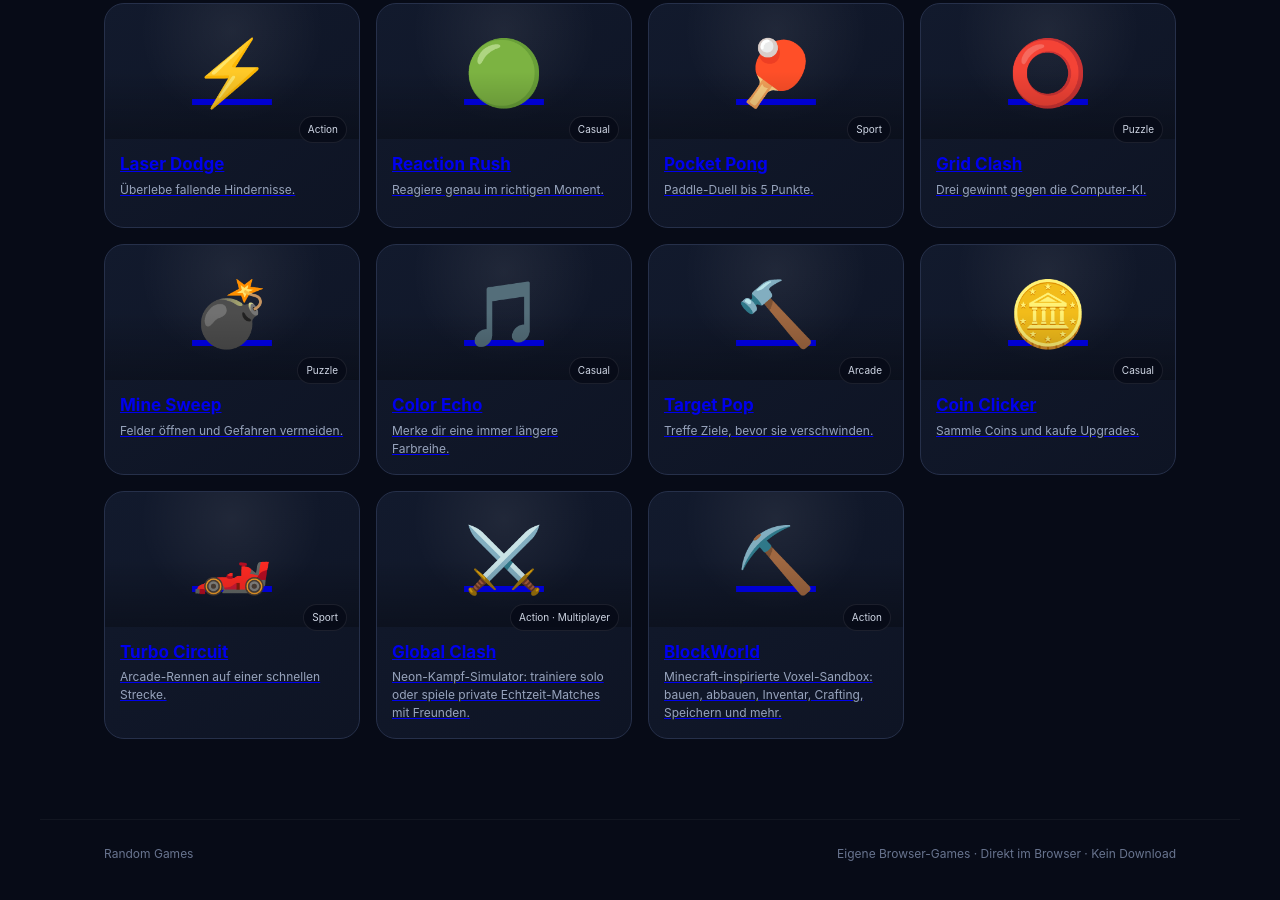
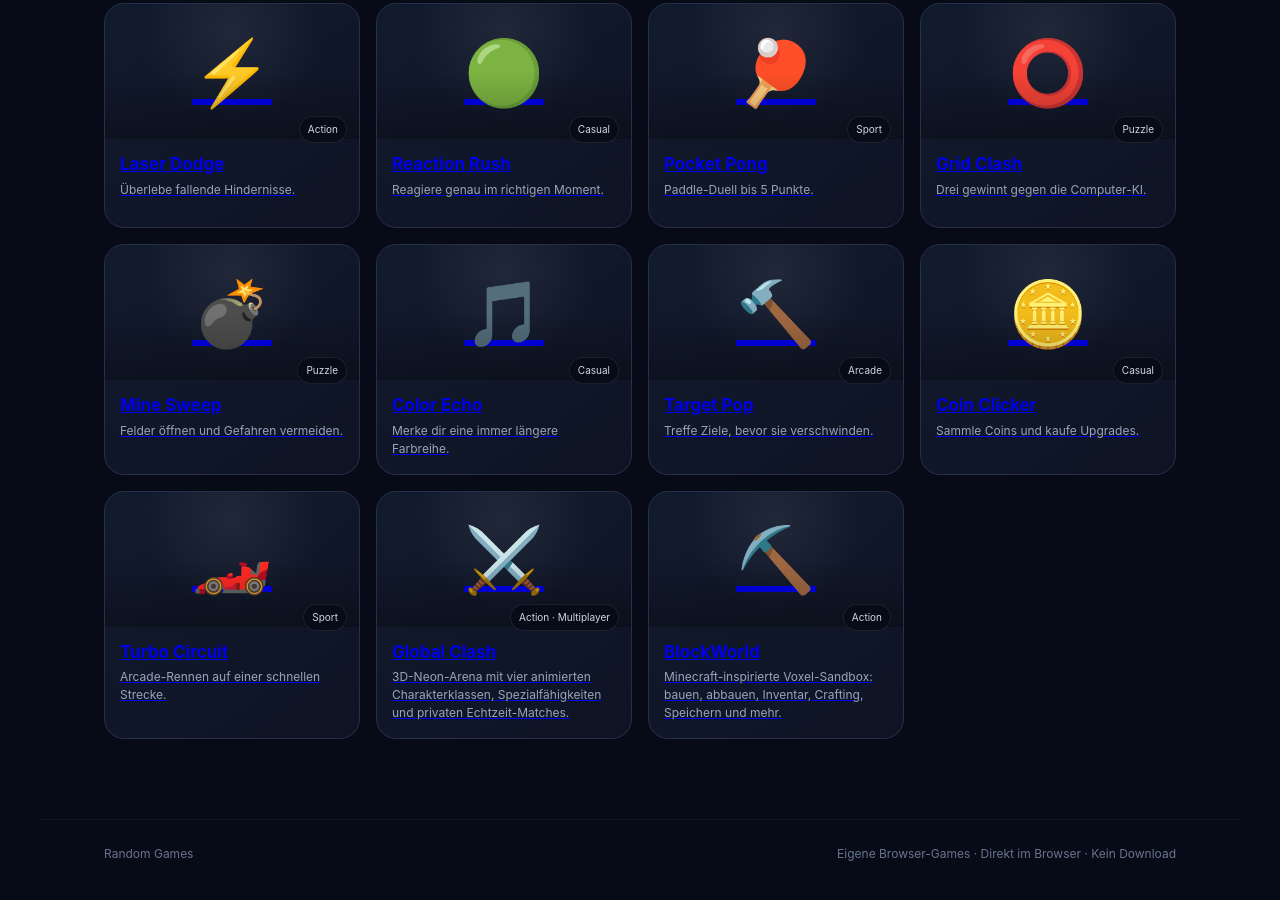
Before and after one commit to stikerpo-spec/Random-Games, a plain HTML site: page index.html in a window 1280 px wide. Shown: the part 1674-2574 px from the top of the page. Drawn offline with Linux system fonts and the light colour scheme.

Commit message:
Showcase new 3D Global Clash features in game catalog

```diff
--- a/index.html
+++ b/index.html
@@ -29,7 +29,7 @@
 <a class="game-card" data-cat="Arcade" data-name="Target Pop" href="play.html?game=whack"><div class="game-art">🔨</div><span class="pill">Arcade</span><div class="game-info"><h3>Target Pop</h3><p>Treffe Ziele, bevor sie verschwinden.</p></div></a>
 <a class="game-card" data-cat="Casual" data-name="Coin Clicker" href="play.html?game=clicker"><div class="game-art">🪙</div><span class="pill">Casual</span><div class="game-info"><h3>Coin Clicker</h3><p>Sammle Coins und kaufe Upgrades.</p></div></a>
 <a class="game-card" data-cat="Sport" data-name="Turbo Circuit" href="play.html?game=racer"><div class="game-art">🏎️</div><span class="pill">Sport</span><div class="game-info"><h3>Turbo Circuit</h3><p>Arcade-Rennen auf einer schnellen Strecke.</p></div></a>
-<a class="game-card" data-cat="Action" data-name="Global Clash Combat Simulator" href="global-clash/index.html"><div class="game-art">⚔️</div><span class="pill">Action · Multiplayer</span><div class="game-info"><h3>Global Clash</h3><p>Neon-Kampf-Simulator: trainiere solo oder spiele private Echtzeit-Matches mit Freunden.</p></div></a>
+<a class="game-card" data-cat="Action" data-name="Global Clash Combat Simulator" href="global-clash/index.html"><div class="game-art">⚔️</div><span class="pill">Action · Multiplayer</span><div class="game-info"><h3>Global Clash</h3><p>3D-Neon-Arena mit vier animierten Charakterklassen, Spezialfähigkeiten und privaten Echtzeit-Matches.</p></div></a>
 <a class="game-card" data-cat="Action" data-name="BlockWorld Minecraft Sandbox" href="minecraft/index.html"><div class="game-art">⛏️</div><span class="pill">Action</span><div class="game-info"><h3>BlockWorld</h3><p>Minecraft-inspirierte Voxel-Sandbox: bauen, abbauen, Inventar, Crafting, Speichern und mehr.</p></div></a>
 </section></main>
 <footer><span>Random Games</span><span>Eigene Browser-Games · Direkt im Browser · Kein Download</span></footer>
```
